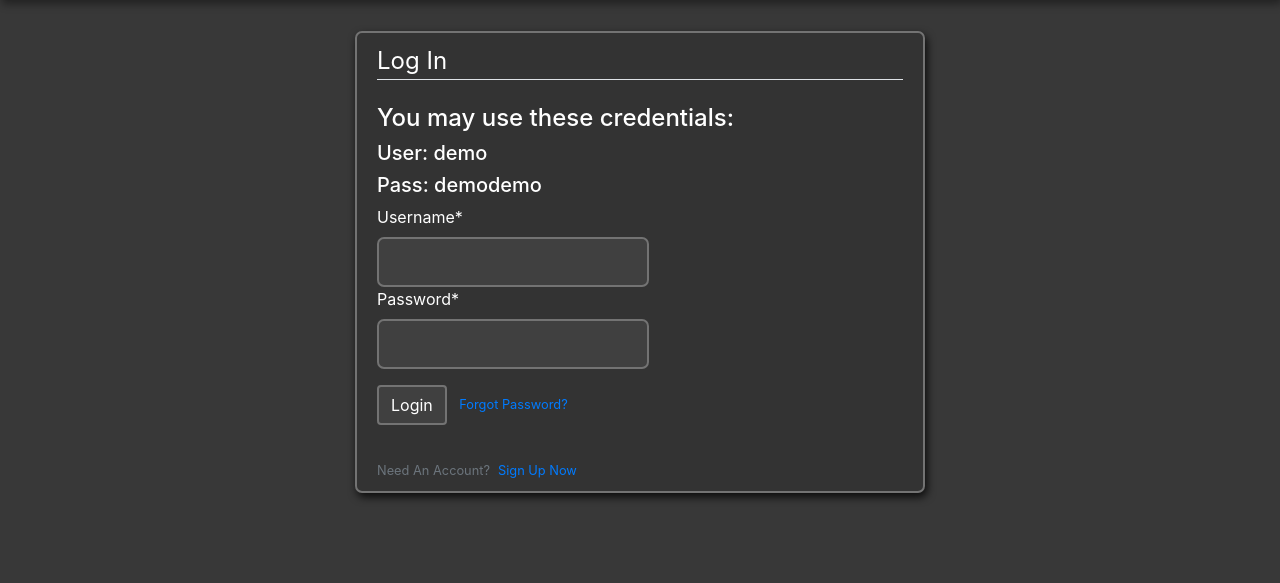
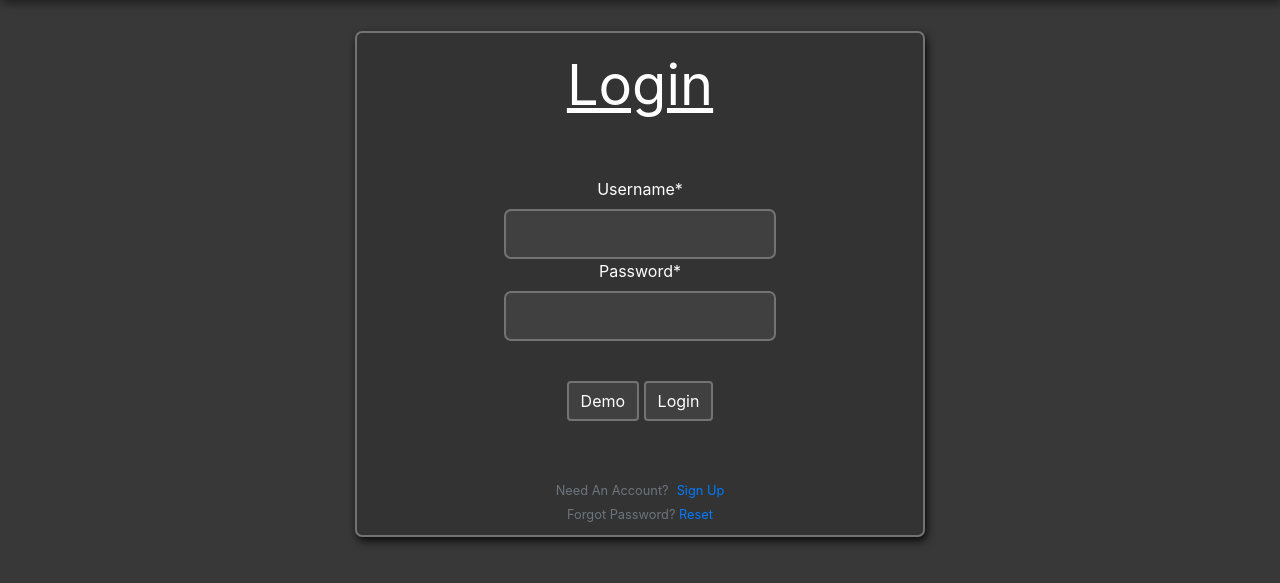
Before and after one commit to nealmick/SquashBug, a Django app: page /u/login/ in a window 1280 px wide. Shown: the part 65-648 px from the top of the page. Run offline with Django 4.2, Linux system fonts and the light colour scheme; parts of the project's set-up code (start-up, migrations or seed data) failed here and were passed over; some libraries are stand-ins or nearby versions.

Commit message:
Add files via upload

```diff
--- a/mysite/settings.py
+++ b/mysite/settings.py
@@ -27,7 +27,7 @@ SECRET_KEY = 'django-insecure-2z63d6sn(5i*7c@u=a2g76ldusr5-g8y!($$_@s$!g7^^8u#jf
 # SECURITY WARNING: don't run with debug turned on in production!
 DEBUG = True
 
-ALLOWED_HOSTS = []
+ALLOWED_HOSTS = ['njm.rocks','squashbug.xyz']
 
 
 # Application definition
@@ -126,7 +126,7 @@ MEDIA_ROOT = os.path.join(BASE_DIR, 'media/')
 MEDIA_URL = '/media/'
 
 CRIPSPY_TEMPLATE_PACK = 'bootstrap4'
-LOGIN_REDIRECT_URL = 'home-bugs'
+LOGIN_REDIRECT_URL = 'login_r'
 LOGIN_URL = 'login'
 
 
--- a/users/models.py
+++ b/users/models.py
@@ -11,7 +11,6 @@ class Profile(models.Model):
     greenBugs = models.IntegerField(default=0)
     yellowBugs = models.IntegerField(default=0)
     redBugs = models.IntegerField(default=0)
-
     def __str__(self):
         return f'{self.user.username} Profile'
     def save(self, *args, **kawrgs):
--- a/users/templates/users/login.html
+++ b/users/templates/users/login.html
@@ -6,29 +6,48 @@ margin-right: auto;
 margin-left: auto;
 ">
   <body class="background2">
-
+    <center>
     <form method="POST">
       {% csrf_token %}
       <fieldset class="form-group">
-        <legend class="border-bottom mb-4">Log In</legend>
-        <h4>You may use these credentials:</h4>
-        <h5>User: demo</h5>
-        <h5>Pass: demodemo</h5>
+        <p style="font-size: 56px;color: white;text-decoration: underline;margin-bottom: 2px">Login</p>
+        <br>
+        <br>
         {{ form|crispy}}
       </fieldset>
+        <br>
+
       <div class="form-group">
-        <button class="btn btn-outline-info" type="submit">Login</button>
-        <small class="text-muted ml-2">
-          <a href="{% url 'password_reset'%}">Forgot Password?</a>
-        </small>
+
+        <a class="btn btn-outline-info" onclick="demoLogin();">Demo</a>
+        <button id="login-button"class="btn btn-outline-secondary" style=""type="submit">Login</button>
+
+
+        <br>
+
       </div>
     </form>
     <div class="boder-top pt-3">
       <small class="text-muted">
-        Need An Account?<a class="ml-2" href="{% url 'register' %}">Sign Up Now</a>
+        <br>
+
+        Need An Account?<a class="ml-2" href="{% url 'register' %}">Sign Up</a>
+        <br>
+        Forgot Password? <a href="{% url 'password_reset'%}">Reset</a>
       </small>
     </div>
   </body>
 </div>
+<script>
+  function demoLogin(){
+    document.getElementById('id_password').value='testdemo'
+    document.getElementById('id_username').value='test'
+    document.forms[0].submit()
 
+
+  }
+
+
+
+</script>
 {% endblock content%}
--- a/users/templates/users/password_reset.html
+++ b/users/templates/users/password_reset.html
@@ -1,7 +1,7 @@
 {% extends "bugs/base.html"%}
 {% load crispy_forms_tags %}
 {% block content%}
-  <div class='content-section center' style="
+  <div class='content-section center col-md-6 ' style="
   margin-right: auto;
   margin-left: auto;
   ">
```
Also changed, not shown: users/forms.py (+8 -2 lines), users/templates/users/profile.html (+7 -6 lines), users/templates/users/register.html (+8 -1 lines), users/migrations/0001_initial.py.
